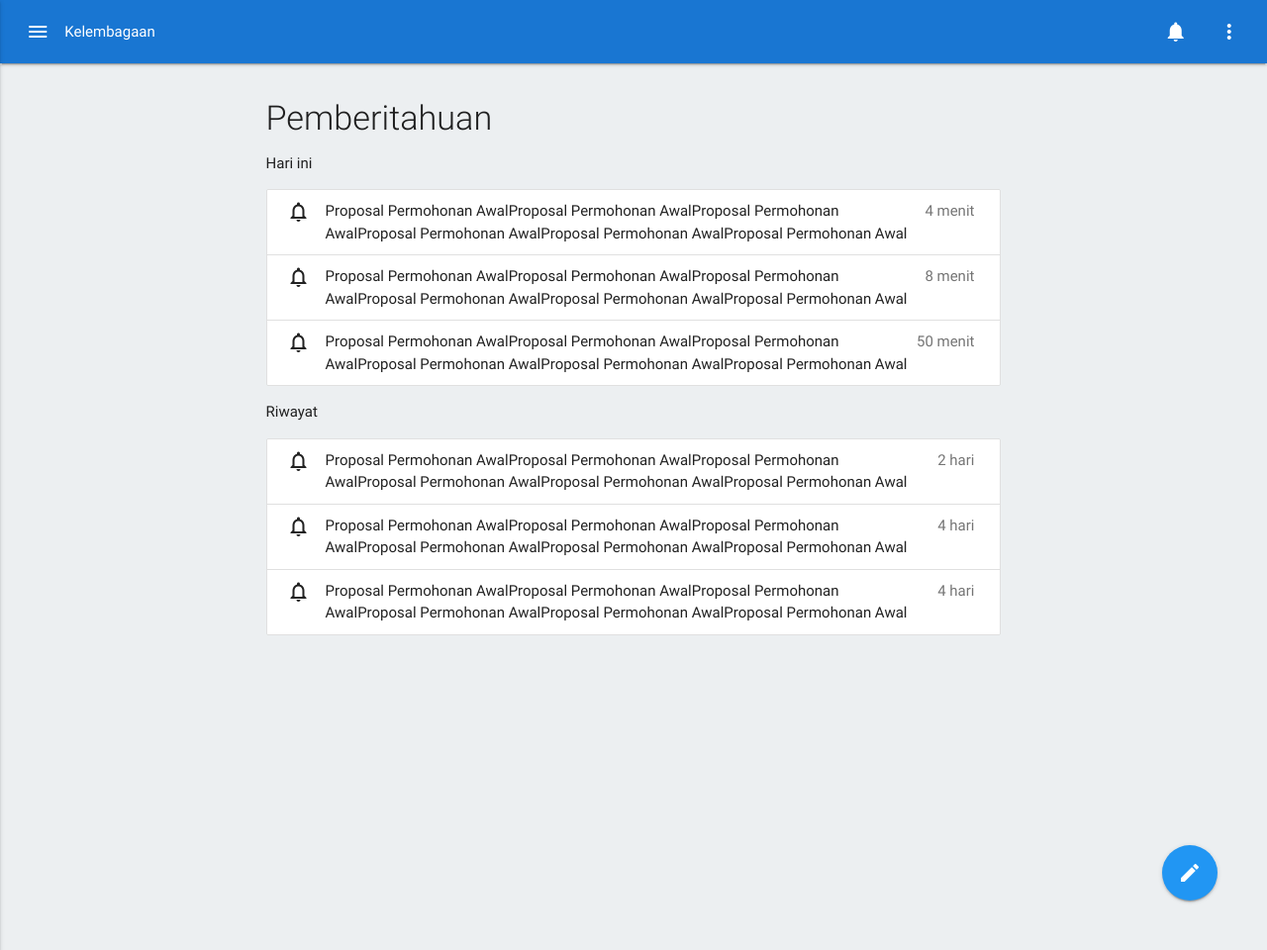
After one commit to Megareceiver/tabah-next, a CodeIgniter app: page /database/kelembagaan/notifikasi in a window 1280 px wide. The commit adds this page. Shown: the whole page at 99% size. Run offline with CodeIgniter, Linux system fonts and the light colour scheme.

Commit message:
notofication page design - done

```diff
--- a/application/controllers/Kelembagaan.php
+++ b/application/controllers/Kelembagaan.php
@@ -40,4 +40,15 @@ class Kelembagaan extends CI_Controller {
 		$this->load->view('lembaga/riwayat_page');
 		$this->load->view('public/content_footer');
 	}
+
+	public function notifikasi()
+	{
+		// Dummy data
+		$SESSION['nama_lembaga'] = "Megan..";
+		$SESSION['email_lembaga'] = "megareceiver@gmail.com";
+		$this->load->view('public/content_header', array("custom_js"=>"/assets/js/kelembagaan.js"));
+		$this->load->view('lembaga/content_navigation', array("page_option"=>"riwayat", "session_data"=>$SESSION));
+		$this->load->view('lembaga/notifikasi_page');
+		$this->load->view('public/content_footer');
+	}
 }
--- a/application/views/lembaga/content_navigation.php
+++ b/application/views/lembaga/content_navigation.php
@@ -8,11 +8,11 @@
           <li>Kelembagaan</li>
         </ul>
         <ul class="right">
-          <li><a href="#"><i class="material-icons">notifications</i></a></li>
+          <li><a href="/kelembagaan/notifikasi"><i class="material-icons">notifications</i></a></li>
           <li><a class="dropdown-button" href="#!" data-activates="dropdown-x"><i class="material-icons">more_vert</i></a></li>
         </ul>
         <ul id="dropdown-x" class="dropdown-content">
-          <li><a href="#!"><i class="material-icons">settings</i>Pengaturan</a></li>
+          <li><a href="#"><i class="material-icons">settings</i>Pengaturan</a></li>
           <li class="divider"></li>
           <li><a href="/account/logout"><i class="material-icons">exit_to_app</i>Keluar</a></li>
         </ul>
--- /dev/null
+++ b/application/views/lembaga/notifikasi_page.php
@@ -0,0 +1,29 @@
+<!-- Button Add -->
+<div class="fixed-action-btn">
+  <a class="btn-floating btn-large blue waves-effect waves-light">
+    <i class="large material-icons">mode_edit</i>
+  </a>
+</div>
+<!-- Button Add End -->
+
+<main>
+  <div class="container">
+    <div class="row">
+      <div class="col s12 m10 offset-m1">
+        <h4 class="light">Pemberitahuan</h4>
+        <p>Hari ini</p>
+        <div class="collection">
+          <p class="collection-item"><span class="badge">4 menit</span><i class="material-icons left">notifications_none</i>Proposal Permohonan AwalProposal Permohonan AwalProposal Permohonan AwalProposal Permohonan AwalProposal Permohonan AwalProposal Permohonan Awal</p>
+          <p class="collection-item"><span class="badge">8 menit</span><i class="material-icons left">notifications_none</i>Proposal Permohonan AwalProposal Permohonan AwalProposal Permohonan AwalProposal Permohonan AwalProposal Permohonan AwalProposal Permohonan Awal</p>
+          <p class="collection-item"><span class="badge">50 menit</span><i class="material-icons left">notifications_none</i>Proposal Permohonan AwalProposal Permohonan AwalProposal Permohonan AwalProposal Permohonan AwalProposal Permohonan AwalProposal Permohonan Awal</p>
+        </div>
+        <p>Riwayat</p>
+        <div class="collection">
+          <p class="collection-item"><span class="badge">2 hari</span><i class="material-icons left">notifications_none</i>Proposal Permohonan AwalProposal Permohonan AwalProposal Permohonan AwalProposal Permohonan AwalProposal Permohonan AwalProposal Permohonan Awal</p>
+          <p class="collection-item"><span class="badge">4 hari</span><i class="material-icons left">notifications_none</i>Proposal Permohonan AwalProposal Permohonan AwalProposal Permohonan AwalProposal Permohonan AwalProposal Permohonan AwalProposal Permohonan Awal</p>
+          <p class="collection-item"><span class="badge">4 hari</span><i class="material-icons left">notifications_none</i>Proposal Permohonan AwalProposal Permohonan AwalProposal Permohonan AwalProposal Permohonan AwalProposal Permohonan AwalProposal Permohonan Awal</p>
+        </div>
+      </div>
+    </div>
+  </div>
+</main>
```
